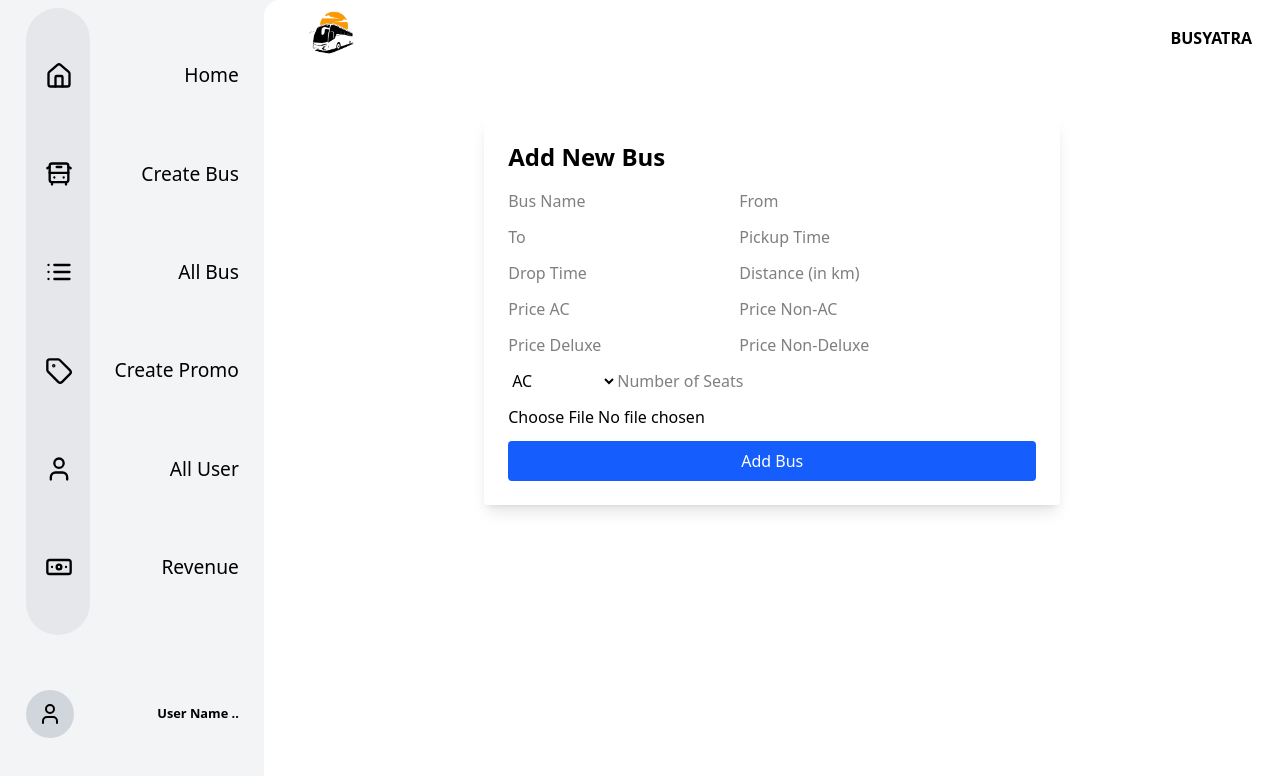
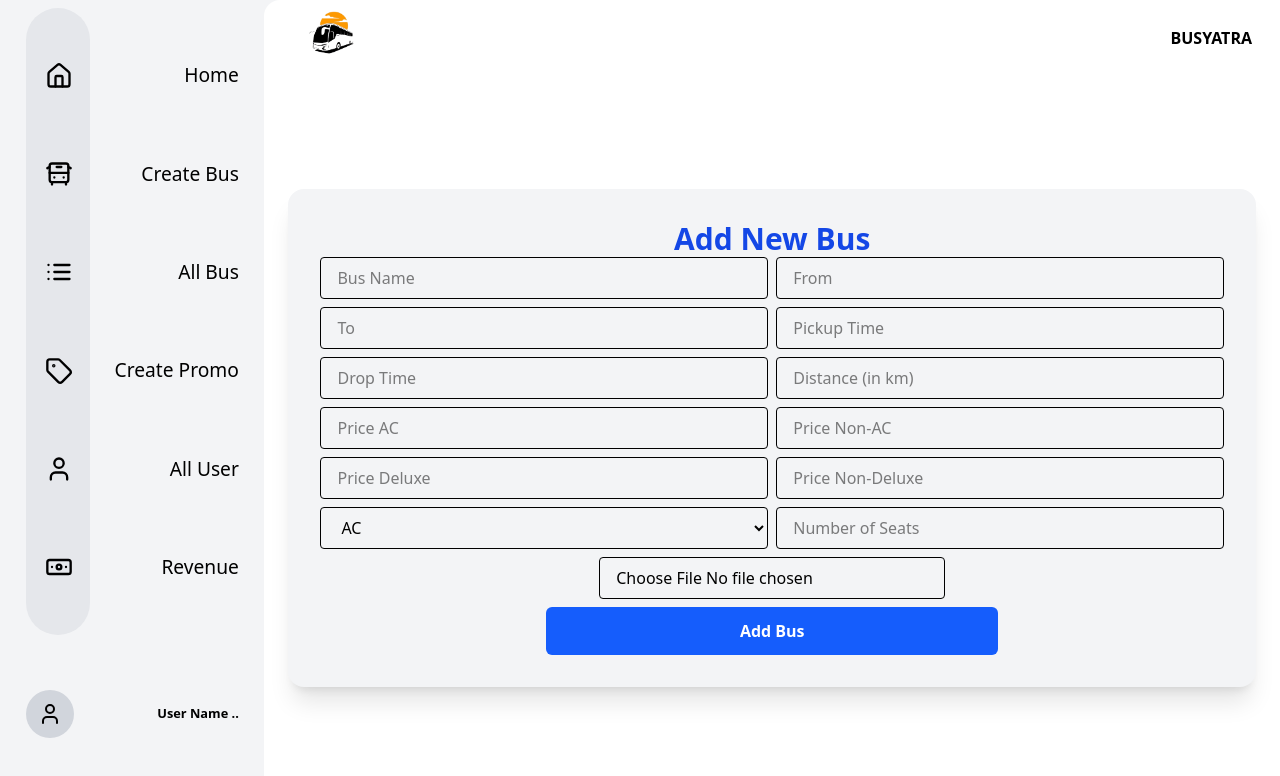
Before and after one commit to WebproPandey/BookMySeat, a React (Vite) app in the folder frontend/: page /admin/dashboard/add-bus in a window 1280 px wide. Shown: the top 776 px of the page. Built offline with nearby package versions, Linux system fonts and the light colour scheme; no server answers; sample sign-in values are in the browser's storage.

Commit message:
Update Create Bus Components  And  BusLists Components

```diff
--- a/frontend/src/components/Admin/AddBus.jsx
+++ b/frontend/src/components/Admin/AddBus.jsx
@@ -2,12 +2,14 @@ import React, { useState } from 'react';
 import { useDispatch, useSelector } from 'react-redux';
 import { handleError, handleSuccess } from '../../utils/toast';
 import { addBus } from '../../redux/actions/busAction';
+import { useNavigate } from 'react-router-dom';
 
 export default function AddBus() {
   const dispatch = useDispatch();
+  const  navigate  = useNavigate()
   const { loading } = useSelector((state) => state.bus);
 
-  const [busData, setBusData] = useState({
+const initialBusData = {
   name: '',
   from: '',
   to: '',
@@ -22,30 +24,27 @@ export default function AddBus() {
   },
   busType: 'AC',
   seats: '',
-  });
+};
+const [busData, setBusData] = useState(initialBusData);
 
   const [busImage, setBusImage] = useState(null);
 
   const handleChange = (e) => {
     const { name, value } = e.target;
-
     if (['ac', 'nonAc', 'deluxe', 'nonDeluxe'].includes(name)) {
-      // Handle pricePerKm fields
       setBusData((prev) => ({
         ...prev,
         pricePerKm: {
           ...prev.pricePerKm,
-          [name]: value === '' ? 0 : Number(value), // Convert to number or set to 0
+          [name]: value === '' ? 0 : Number(value),
         },
       }));
     } else if (['distance', 'seats'].includes(name)) {
-      // Convert numeric fields to numbers or set to 0
       setBusData((prev) => ({
         ...prev,
-        [name]: value === '' ? 0 : Number(value), // Convert to number or set to 0
+        [name]: value === '' ? 0 : Number(value),
       }));
     } else {
-      // Handle other fields
       setBusData((prev) => ({
         ...prev,
         [name]: value,
@@ -55,15 +54,10 @@ export default function AddBus() {
 
   const handleSubmit = (e) => {
     e.preventDefault();
-
-    if (!busImage) {
-      return handleError('Please upload a bus image');
-    }
-
+    if (!busImage) return handleError('Please upload a bus image');
     if (!busData.name || !busData.from || !busData.to || !busData.pickupTime || !busData.dropTime) {
       return handleError('Please fill all required fields');
     }
-
     if (busData.distance <= 0 || busData.seats <= 0) {
       return handleError('Distance and Seats must be greater than 0');
     }
@@ -79,37 +73,45 @@ export default function AddBus() {
     formData.append('seats', busData.seats);
     formData.append('busImage', busImage);
 
-    console.log("Form Data:", Object.fromEntries(formData)); // Debugging: Log the form data
+    dispatch(addBus(formData, handleSuccess, handleError ,navigate));
 
-    dispatch(addBus(formData, handleSuccess, handleError));
   };
 
   return (
-    <div className="max-w-xl mx-auto p-6 bg-white shadow-lg rounded mt-10">
-      <h2 className="text-2xl font-bold mb-4">Add New Bus</h2>
-      <form onSubmit={handleSubmit} className="space-y-3">
-        <input name="name" placeholder="Bus Name" className="input" onChange={handleChange} />
-        <input name="from" placeholder="From" className="input" onChange={handleChange} />
-        <input name="to" placeholder="To" className="input" onChange={handleChange} />
-        <input name="pickupTime" placeholder="Pickup Time" className="input" onChange={handleChange} />
-        <input name="dropTime" placeholder="Drop Time" className="input" onChange={handleChange} />
-        <input name="distance" type='number' placeholder="Distance (in km)" className="input" onChange={handleChange} />
-        <input name="ac" placeholder="Price AC" className="input" onChange={handleChange} />
-        <input name="nonAc" placeholder="Price Non-AC" className="input" onChange={handleChange} />
-        <input name="deluxe" placeholder="Price Deluxe" className="input" onChange={handleChange} />
-        <input name="nonDeluxe" placeholder="Price Non-Deluxe" className="input" onChange={handleChange} />
-        <select name="busType" className="input" onChange={handleChange}>
-          <option>AC</option>
-          <option>Non-AC</option>
-          <option>Deluxe</option>
-          <option>Non-Deluxe</option>
+    <div className="flex items-center justify-center h-full  px-6 py-2">
+      <div className="w-full max-w-5xl bg-gray-100 p-8 rounded-2xl shadow-xl">
+        <h2 className="text-3xl font-semibold  text-center text-blue-700">Add New Bus</h2>
+        <form onSubmit={handleSubmit} className="grid grid-cols-1 w-full md:grid-cols-2 gap-2 place-items-center">
+          <input name="name" placeholder="Bus Name" className=" w-full input border rounded px-4 py-2" onChange={handleChange} />
+          <input name="from" placeholder="From" className=" w-full input border rounded px-4 py-2" onChange={handleChange} />
+          <input name="to" placeholder="To" className=" w-full input border rounded px-4 py-2" onChange={handleChange} />
+          <input name="pickupTime" placeholder="Pickup Time" className=" w-full input border rounded px-4 py-2" onChange={handleChange} />
+          <input name="dropTime" placeholder="Drop Time" className=" w-full input border rounded px-4 py-2" onChange={handleChange} />
+          <input name="distance" type="number" placeholder="Distance (in km)" className=" w-full input border rounded px-4 py-2" onChange={handleChange} />
+          <input name="ac" placeholder="Price AC" className=" w-full input border rounded px-4 py-2" onChange={handleChange} />
+          <input name="nonAc" placeholder="Price Non-AC" className=" w-full input border rounded px-4 py-2" onChange={handleChange} />
+          <input name="deluxe" placeholder="Price Deluxe" className=" w-full input border rounded px-4 py-2" onChange={handleChange} />
+          <input name="nonDeluxe" placeholder="Price Non-Deluxe" className=" w-full input border rounded px-4 py-2" onChange={handleChange} />
+          <select name="busType" className=" w-full input border rounded px-4 py-2" onChange={handleChange} defaultValue="AC">
+            <option value="AC">AC</option>
+            <option value="Non-AC">Non-AC</option>
+            <option value="Deluxe">Deluxe</option>
+            <option value="Non-Deluxe">Non-Deluxe</option>
           </select>
-        <input name="seats" type='number' placeholder="Number of Seats" className="input" onChange={handleChange} />
-        <input type="file" accept="image/*" onChange={(e) => setBusImage(e.target.files[0])} />
-        <button disabled={loading} type="submit" className="w-full bg-blue-600 text-white py-2 rounded hover:bg-blue-700">
+          <input name="seats" type="number" placeholder="Number of Seats" className="w-full input border rounded px-4 py-2" onChange={handleChange} />
+          <input type="file" accept="image/*" onChange={(e) => setBusImage(e.target.files[0])} className="col-span-1 md:col-span-2 border rounded px-4 py-2" />
+
+
+          <button
+            disabled={loading}
+            type="submit"
+            className="col-span-1 md:col-span-2 w-1/2 bg-blue-600 hover:bg-blue-700 text-white font-semibold py-3 rounded-md transition duration-300"
+          >
             {loading ? 'Uploading...' : 'Add Bus'}
           </button>
+
         </form>
+      </div>
     </div>
   );
 }
--- a/frontend/src/components/Admin/AllBuses.jsx
+++ b/frontend/src/components/Admin/AllBuses.jsx
@@ -19,12 +19,12 @@ export default function AllBuses() {
 //   if (error) return <p>Error: {error}</p>;
 
   return (
-    <div className="min-h-screen bg-gray-100 p-6">
-      <div className="w-full mx-auto ">
-        <h1 className="text-4xl font-bold mb-8 text-center text-blue-800">All Buses</h1>
+    <div className="px-6  relative  overflow-hidden ">
+      <div className="Allbuses w-full  mx-auto bg-gray-100  px-1 h-[90vh] relative rounded-xl overflow-hidden overflow-y-scroll ">
+        <h1 className="text-3xl font-semibold  bg-gray-100 h-[10vh] z-[8] text-center text-blue-700  sticky top-0 pt-2">All Buses</h1>
 
         {buses.length === 0 ? (
-          <div className="text-center">
+          <div className="text-center sticky top-0">
             <p className="text-lg text-gray-600 mb-4">No buses available.</p>
             <Link
               to="/admin/add-bus"
@@ -34,7 +34,7 @@ export default function AllBuses() {
             </Link>
           </div>
         ) : (
-          <div className="grid grid-cols-1 sm:grid-cols-2 lg:grid-cols-3 gap-6 bg-red-200 w-full">
+          <div className="grid grid-cols-1 sm:grid-cols-2 lg:grid-cols-3 gap-6 z-[6] w-full sticky top-0 ">
             {buses?.map((bus) => (
               <BusCard key={bus._id} bus={bus} />
             ))}
@@ -79,7 +79,7 @@ function BusCard({ bus }) {
 
   return (
     <div className="bg-white rounded-2xl shadow-md hover:shadow-xl transition-all overflow-hidden max-w-md mx-auto">
-      <div className="w-full h-48 overflow-hidden bg-gray-800">
+      <div className="w-full h-48 overflow-hidden ">
         <img
           src={bus?.busImage}
           alt={bus?.name}
--- a/frontend/src/index.css
+++ b/frontend/src/index.css
@@ -1,7 +1,9 @@
 @import "tailwindcss";
 
 
-
+.Allbuses::-webkit-scrollbar{
+  display: none;
+}
 
 .swiper {
   width: 100%;
--- a/frontend/src/redux/actions/busAction.js
+++ b/frontend/src/redux/actions/busAction.js
@@ -32,7 +32,7 @@ export const fetchBuses = () => async (dispatch) => {
   }
 };
 
-export const addBus = (busData, handleSuccess, handleError) => async (dispatch) => {
+export const addBus = (busData, handleSuccess, handleError ,navigate) => async (dispatch) => {
   dispatch({ type: ADD_BUS_REQUEST });
   try {
     const token = localStorage.getItem("adminToken");
@@ -44,6 +44,8 @@ export const addBus = (busData, handleSuccess, handleError) => async (dispatch)
     });
     dispatch({ type: ADD_BUS_SUCCESS, payload: response.data });
     handleSuccess("Bus added successfully");
+    navigate("/admin/dashboard/buses")
+
   } catch (error) {
     dispatch({
       type: ADD_BUS_FAIL,
```
Lines whose indentation alone changed are shown as unchanged.
